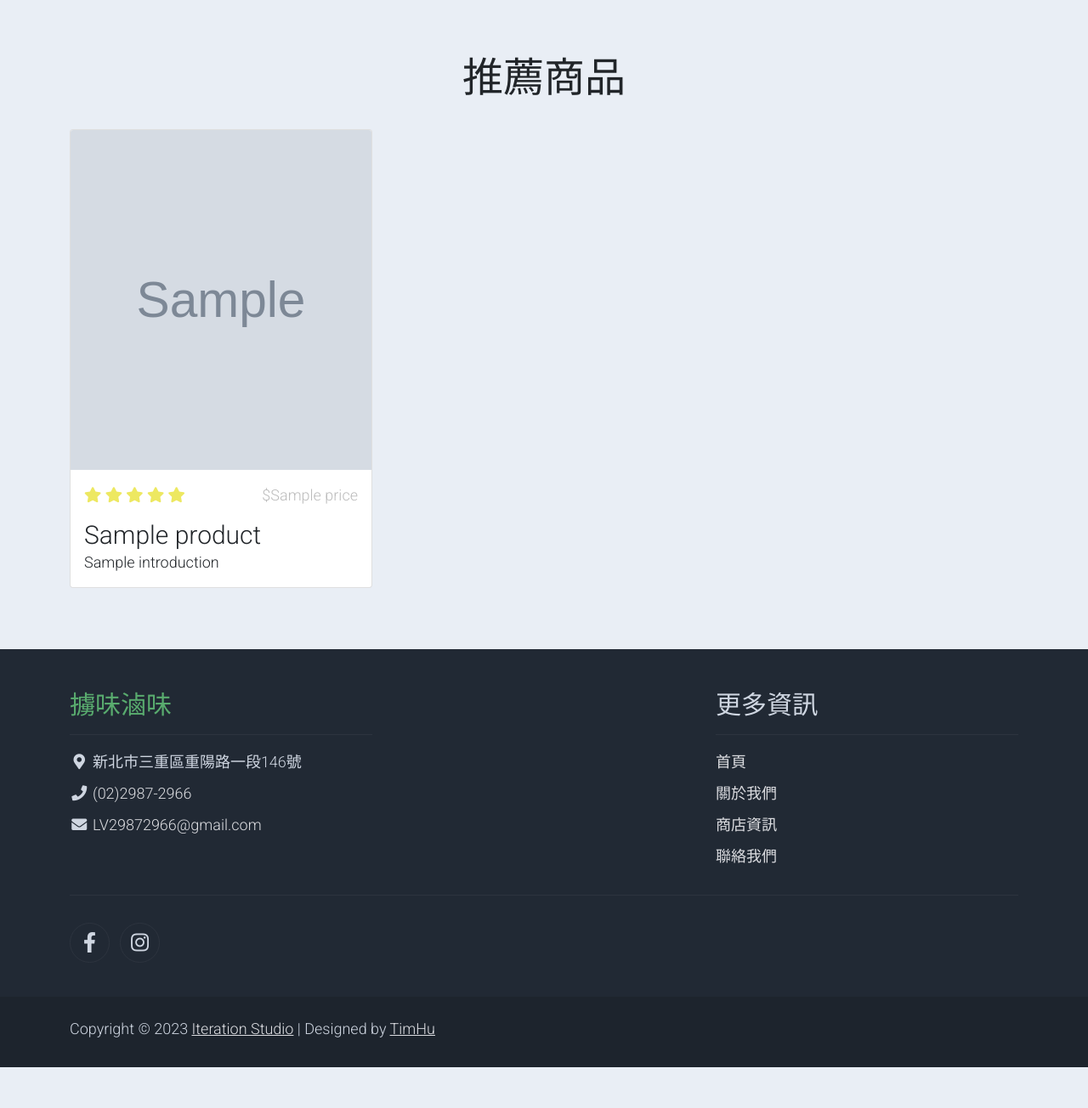
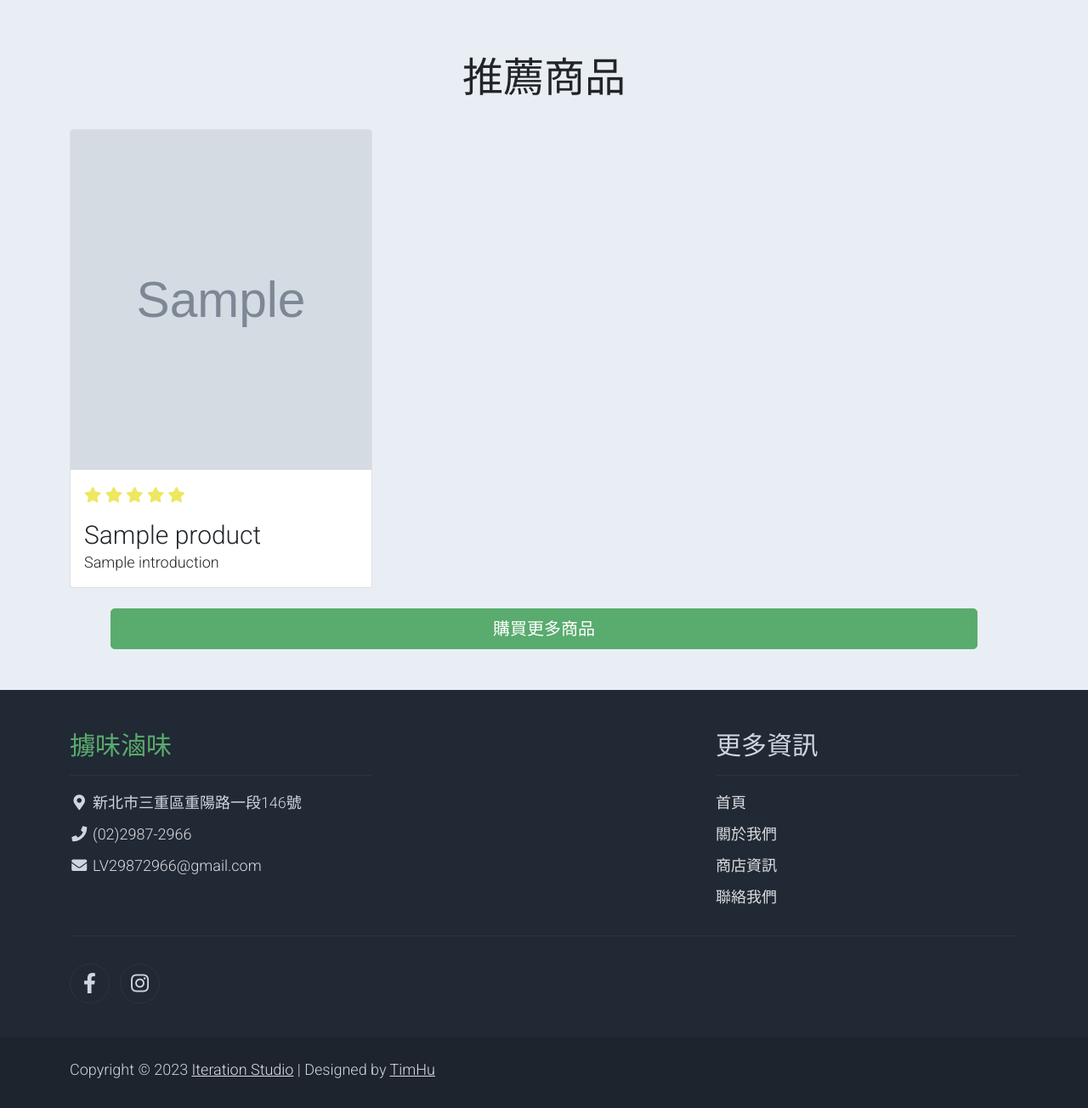
Before and after one commit to TimHu950112/shopping_website, a Python web app: template templates/index.html in a window 1280 px wide. Shown: the part 773-2077 px from the top of the page at 85% size. Before the commit the page ends 2029 px from the top, so only its background shows below. Run offline with Jinja, Linux system fonts and the light colour scheme; the template is opened without the code that fills it: most values are stand-ins (such as "Sample title", 1, 10 or a date in 2020); grey boxes marked "Sample" are stand-in pictures.

Commit message:
修改客戶需求
1.刪除主頁推薦商品價格
2.刪除分類-主食＆飲料
3.新增主頁購買更多商品按鈕

```diff
--- a/templates/index.html
+++ b/templates/index.html
@@ -358,7 +358,7 @@ aria-labelledby="staticBackdropLabel" aria-hidden="true">
                                     <i class="text-warning fa fa-star"></i>
                                     <i class="text-warning fa fa-star"></i>
                                 </li>
-                                <li class="text-muted text-right">${{product.price[0]}}</li>
+                                <!-- <li class="text-muted text-right">${{product.price[0]}}</li> -->
                             </ul>
                             <a href="/shop_single?id={{product.id}}&size={{product.size[0]}}"
                                 class="h2 text-decoration-none text-dark">{{product.name}}</a>
@@ -369,6 +369,9 @@ aria-labelledby="staticBackdropLabel" aria-hidden="true">
                     </div>
                 </div>
                 {% endfor %}
+            </div>
+            <div class="row justify-content-center mx-5">
+                <button class="btn btn-success btn-lg" onclick="location.href='/shop'">購買更多商品</button>
             </div>
         </div>
     </section>
--- a/templates/shop.html
+++ b/templates/shop.html
@@ -196,7 +196,7 @@ https://templatemo.com/tm-559-zay-shop
                             <li><a class="text-decoration-none text-400" href="/shop?categories=滷味(素)">滷味(素)</a></li>
                         </ul>
                     </li>
-                    <li class="pb-3">
+                    <!-- <li class="pb-3">
                         <a class="collapsed d-flex justify-content-between h3 text-decoration-none text-400" href="#">
                             主食＆飲料
                             <i class="pull-right fa fa-fw fa-chevron-circle-down mt-1"></i>
@@ -205,7 +205,7 @@ https://templatemo.com/tm-559-zay-shop
                             <li><a class="text-decoration-none text-400" href="/shop?categories=主食">主食</a></li>
                             <li><a class="text-decoration-none text-400" href="/shop?categories=飲料">飲料</a></li>
                         </ul>
-                    </li>
+                    </li> -->
                 </ul>
             </div>
 
```
